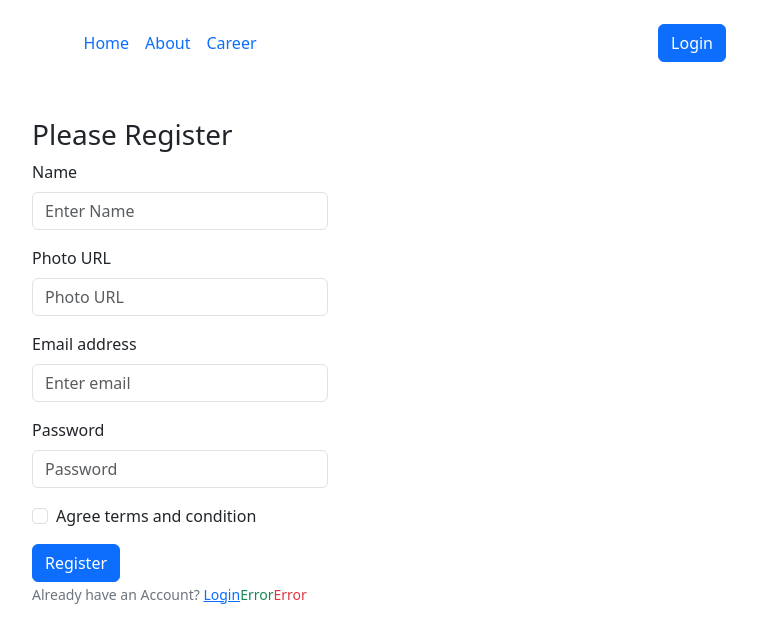
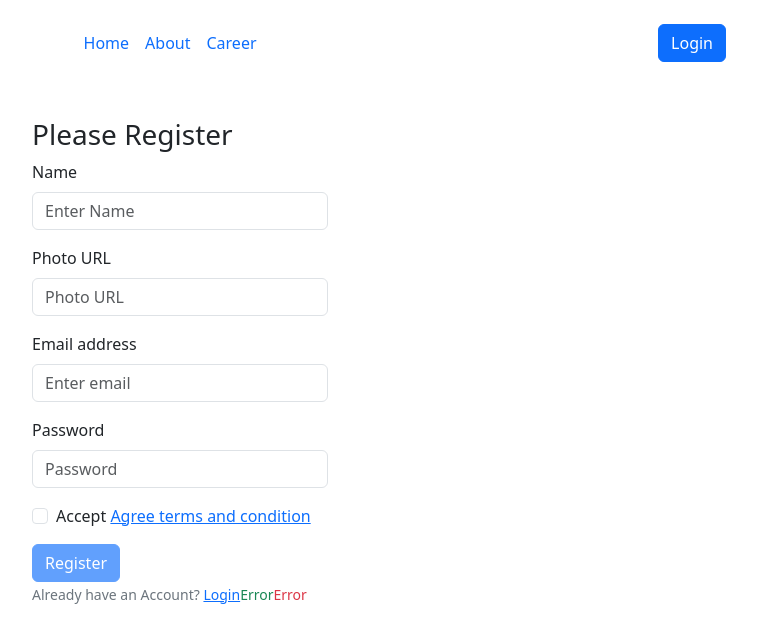
Before and after one commit to Praneshchow/the-news-dragon, a React (Vite) app: page /register in a window 1280 px wide. Shown: the top 642 px of the page, without its empty margins (460-1217 px from the left). Built offline with nearby package versions, Linux system fonts and the light colour scheme; no server answers.

Commit message:
firebase information hide

```diff
--- a/src/firebase/firebase.config.js
+++ b/src/firebase/firebase.config.js
@@ -5,12 +5,12 @@ import { initializeApp } from "firebase/app";
 
 // Your web app's Firebase configuration
 const firebaseConfig = {
-  apiKey: "AIzaSyAq-sqfhGTqFHntj-QZ5JeD2cHfX-mV15w",
-  authDomain: "the-news-dragon-83da0.firebaseapp.com",
-  projectId: "the-news-dragon-83da0",
-  storageBucket: "the-news-dragon-83da0.appspot.com",
-  messagingSenderId: "20178586072",
-  appId: "1:20178586072:web:018f740e2b82c84e588aad"
+  apiKey: import.meta.env.VITE_apiKey,
+  authDomain: import.meta.env.VITE_authDomain,
+  projectId: import.meta.env.VITE_projectId,
+  storageBucket: import.meta.env.VITE_storageBucket,
+  messagingSenderId: import.meta.env.VITE_messagingSenderId,
+  appId: import.meta.env.VITE_appId,
 };
 
 // Initialize Firebase
--- a/src/pages/Login/Register/Register.jsx
+++ b/src/pages/Login/Register/Register.jsx
@@ -1,10 +1,11 @@
-import { useContext } from "react";
+import { useContext, useState } from "react";
 import { Button, Container, Form } from "react-bootstrap";
 import { Link } from "react-router-dom";
 import { AuthContext } from "../../../providers/AuthProvider";
 
 const Register = () => {
     const { createUser } = useContext(AuthContext);
+    const [accepted, setAccepted] = useState(false);
 
     const handleRegister = event => {
         event.preventDefault();             // prevent the page loading.
@@ -16,7 +17,7 @@ const Register = () => {
         const photo = form.photo.value;
         const password = form.password.value;
 
-        console.log(name, photo, email, password);
+        // console.log(name, photo, email, password);
         createUser(email, password)
             .then(result => {
                 const createdUser = result.user;
@@ -25,7 +26,10 @@ const Register = () => {
             .catch(error => {
                 console.log(error);
             })
+    }
 
+    const handleAccepted = event => {
+        setAccepted(event.target.checked);
     }
 
     return (
@@ -51,9 +55,13 @@ const Register = () => {
                     <Form.Control type="password" name="password" placeholder="Password" />
                 </Form.Group>
                 <Form.Group className="mb-3" controlId="formBasicCheckbox">
-                    <Form.Check type="checkbox" name="accept" label="Agree terms and condition" />
+                    <Form.Check
+                    onClick={handleAccepted}
+                    type="checkbox"
+                    name="accept"
+                    label={<>Accept <Link to="/terms">Agree terms and condition</Link> </>} />
                 </Form.Group>
-                <Button variant="primary" type="submit">
+                <Button variant="primary" disabled={!accepted} type="submit">
                     Register
                 </Button>
                 <br />
--- /dev/null
+++ b/src/pages/Shared/Terms/Terms.jsx
@@ -0,0 +1,13 @@
+import { Link } from 'react-router-dom';
+
+const Terms = () => {
+    return (
+        <div>
+            <h2>Terms and conditions</h2>
+            <p>Follow our conditions for privacy and security purpose. </p>
+            <p>Go back to <Link to="/register">Register</Link></p>
+        </div>
+    );
+};
+
+export default Terms;
--- a/src/providers/AuthProvider.jsx
+++ b/src/providers/AuthProvider.jsx
@@ -31,7 +31,7 @@ const AuthProvider = ({children}) => {
     // It mainly a observer. If a user login in our site, the state will be change.
     useEffect(() => {
         const unsubscribe = onAuthStateChanged(auth, loggedUser => {
-            console.log('logged in user inside auth state observer ', loggedUser);
+            // console.log('logged in user inside auth state observer ', loggedUser);
             setUser(loggedUser);
             setLoading(false);          // when user exist.
         })
--- a/src/routes/Routes.jsx
+++ b/src/routes/Routes.jsx
@@ -7,6 +7,7 @@ import LoginLayout from "../layouts/LoginLayout";
 import Login from "../pages/Login/Login/Login";
 import Register from "../pages/Login/Register/Register";
 import PrivateRoute from "./PrivateRoute";
+import Terms from "../pages/Shared/Terms/Terms";
 
 const router = createBrowserRouter([
   {
@@ -24,6 +25,10 @@ const router = createBrowserRouter([
       {
         path: 'register',
         element: <Register></Register>
+      },
+      {
+        path: 'terms',
+        element: <Terms></Terms>
       }
     ]
   },
```
